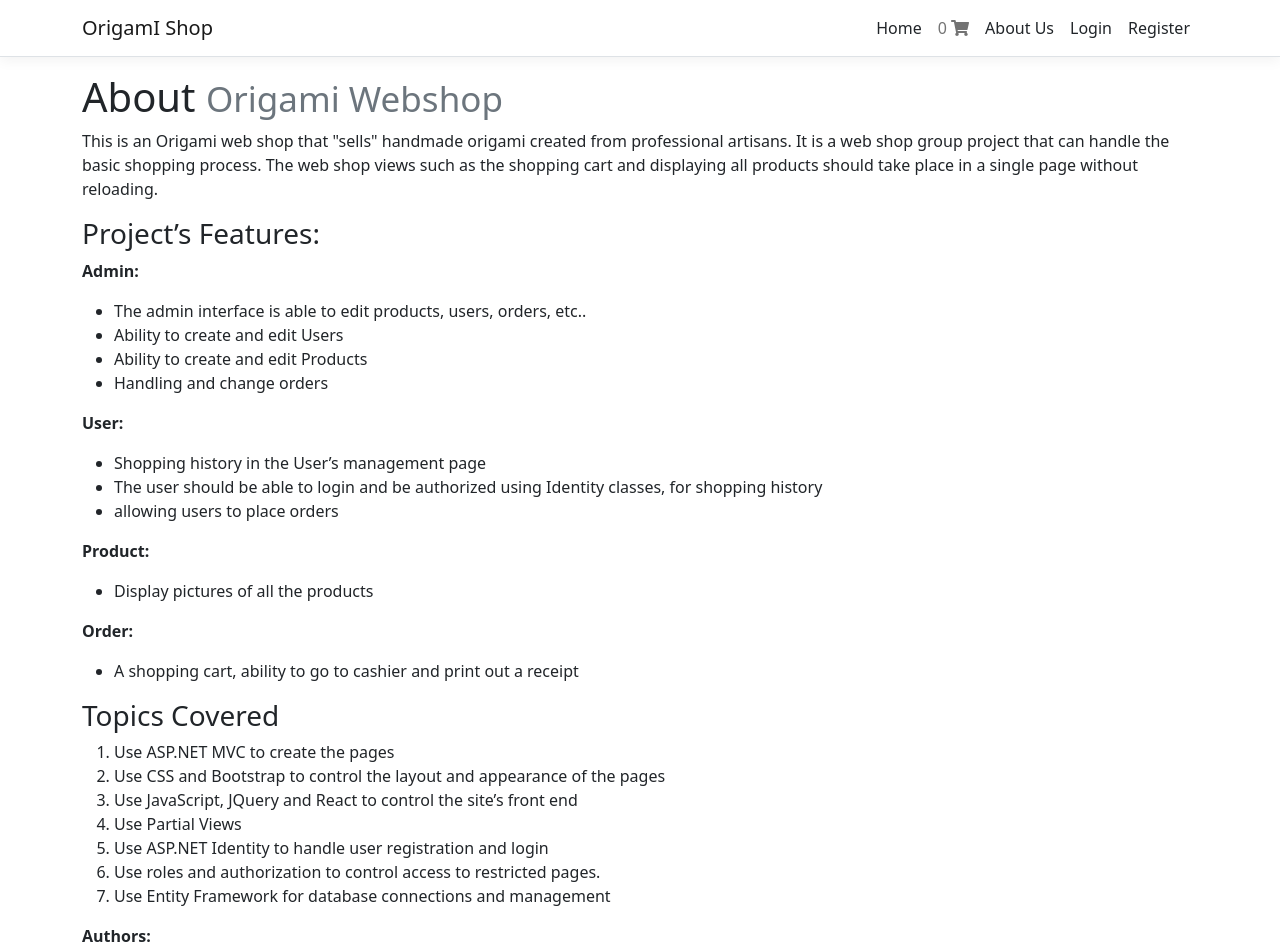
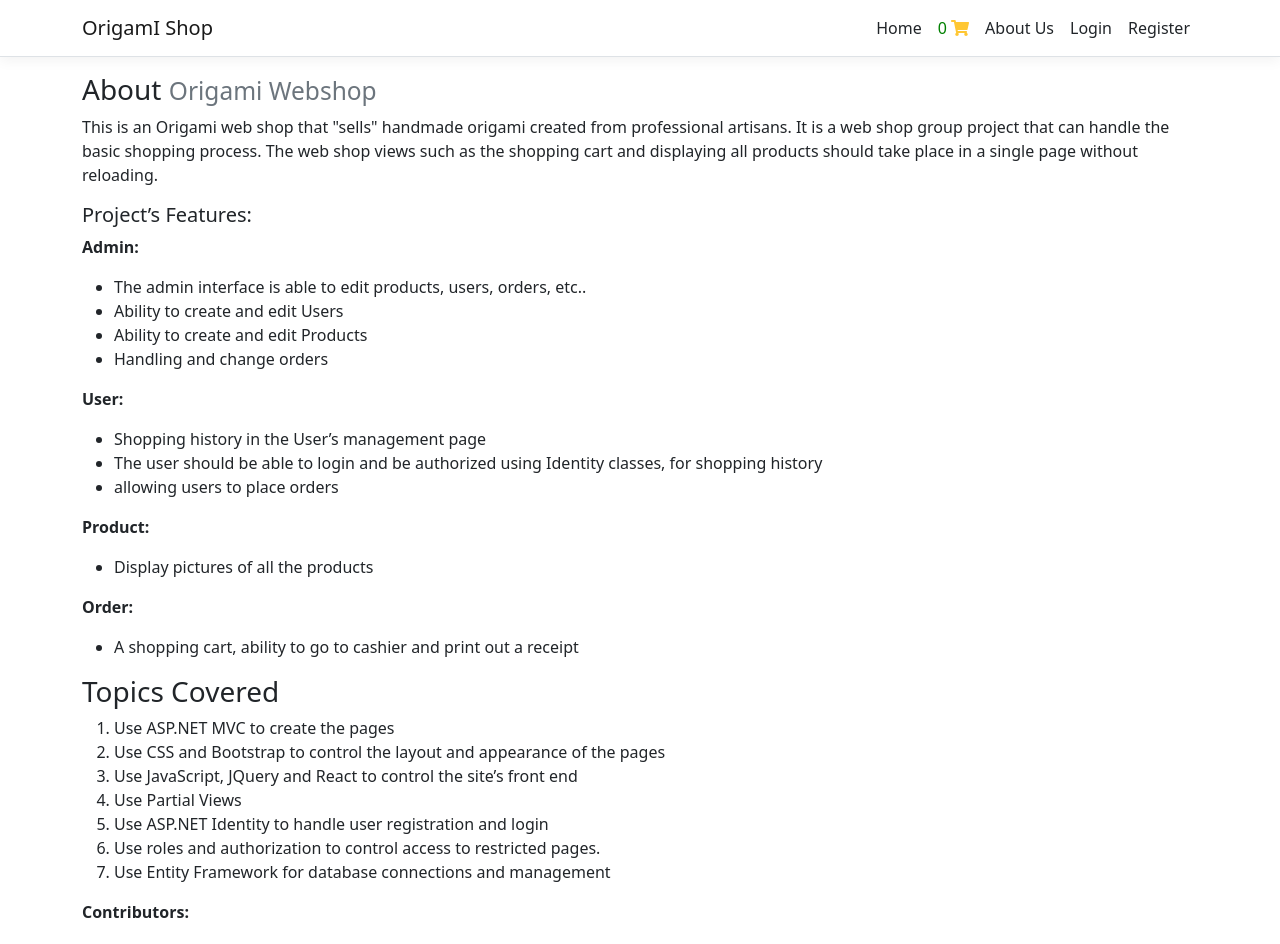
Before and after one commit to dotnet-webshop/OrigamiShopFrontend, a React (Create React App) app: page /about in a window 1280 px wide. Shown: the top 944 px of the page. Built offline with nearby package versions, Linux system fonts and the light colour scheme.

Commit message:
Cart Icon

```diff
--- a/src/components/About.js
+++ b/src/components/About.js
@@ -8,7 +8,7 @@ export class About extends Component {
 
         return (
             <div>
-                <h1>About <small className="text-muted">Origami Webshop</small></h1>
+                <h3>About <small className="text-muted">Origami Webshop</small></h3>
 
 
                 <p>This is an Origami web shop that "sells" handmade origami created from professional artisans.
@@ -17,7 +17,7 @@ export class About extends Component {
                     in a single page without reloading.
                 </p>
 
-                <h3>Project’s Features:</h3>
+                <h5>Project’s Features:</h5>
                 <p><strong>Admin:</strong></p>
                 <ul>
                     <li>The admin interface is able to edit products, users, orders, etc..</li>
@@ -55,7 +55,7 @@ export class About extends Component {
 
                 </ol>
 
-                <p><strong>Authors:</strong></p>
+                <p><strong>Contributors:</strong></p>
                 <ul className="list-inline">
                     <li className="list-inline-item"><a href='https://github.com/KimRoys'>Kim Roysdotter, </a></li>
                     <li className="list-inline-item"><a href='https://github.com/Nekooos'>Kristoffer, </a></li>
--- a/src/components/Cart/CartIcon.jsx
+++ b/src/components/Cart/CartIcon.jsx
@@ -3,7 +3,7 @@ import {useSelector} from "react-redux";
 function CartIcon(props) {
     const itemCount = useSelector(state => state.cart.itemCount);
     return (
-        <span>
+        <span style={{ color: 'green' }}>
             {itemCount}
         </span>
     )
--- a/src/components/NavMenu.js
+++ b/src/components/NavMenu.js
@@ -19,7 +19,7 @@ export const NavMenu = (props) => {
 
     return (
       <header>
-        <Navbar className="navbar-expand-sm navbar-toggleable-sm ng-white border-bottom box-shadow mb-3" light>
+        <Navbar className="navbar-expand-sm navbar-toggleable-sm ng-white border-bottom box-shadow mb-3" light >
           <Container>
             <NavbarBrand tag={Link} to="/">OrigamI Shop</NavbarBrand>
             <NavbarToggler onClick={()=>setCollapsed(!collapsed)} className="mr-2" />
@@ -29,7 +29,7 @@ export const NavMenu = (props) => {
                   <NavLink tag={Link} className="text-dark" to="/">Home</NavLink>
                 </NavItem>
                 <NavItem>
-                  <NavLink tag={Link} className="fa " to="/cart"><CartIcon/> <FontAwesomeIcon icon={faShoppingCart} /></NavLink>
+                  <NavLink tag={Link} className="fa " to="/cart"><CartIcon /> <FontAwesomeIcon icon={faShoppingCart} color=" #FFC733"/></NavLink>
 
                 </NavItem>
                 <NavItem hidden={!isLoggedIn || !isAdmin }>
```
